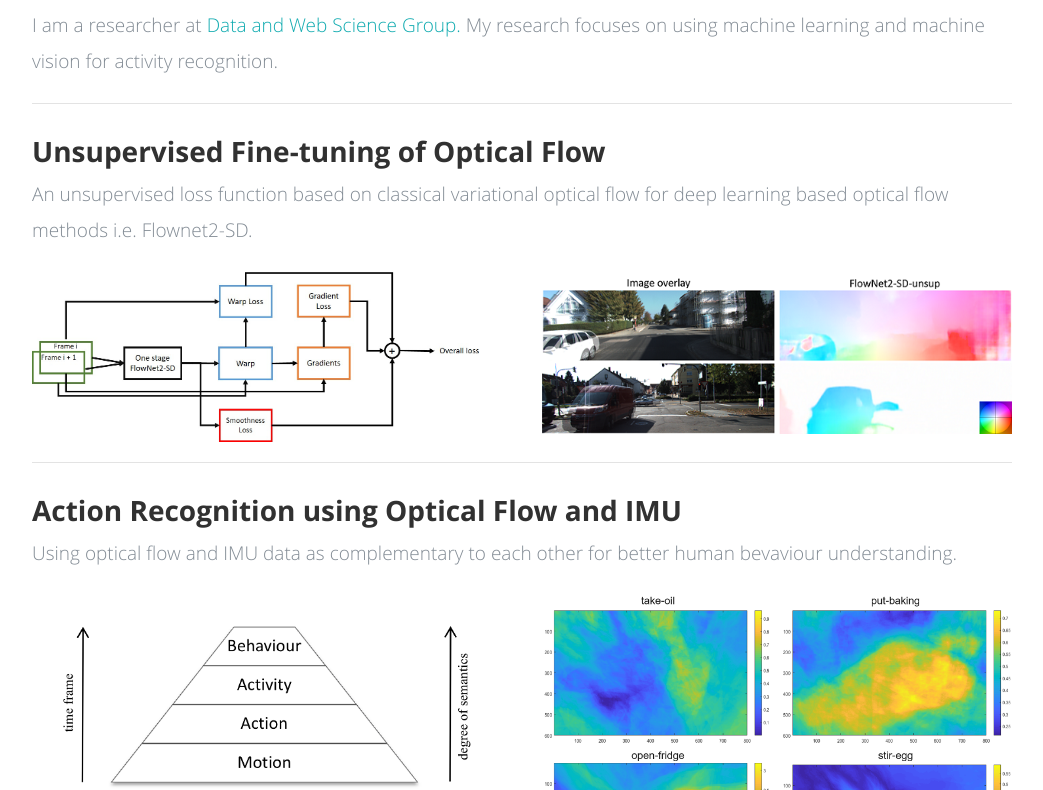
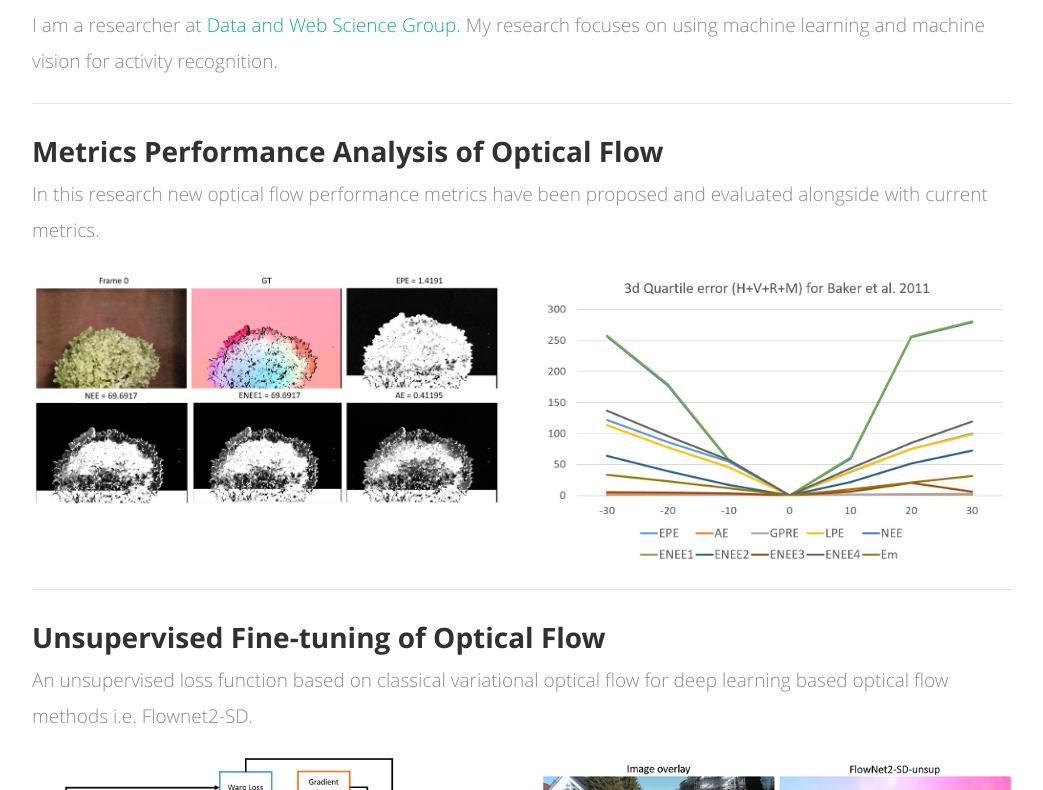
Before and after one commit to alhersh/alhersh.github.io, a plain HTML site: page index.html in a window 1280 px wide. Shown: the part 582-1372 px from the top of the page, without its empty margins (118-1161 px from the left). Drawn offline with nearby package versions, Linux system fonts and the light colour scheme; files whose address does not match are found by name.

Commit message:
Update index.html

```diff
--- a/index.html
+++ b/index.html
@@ -113,6 +113,25 @@
             </p>
 
             <hr>
+            <div class="row">
+
+              <div class="twelve columns">
+                <h2> Metrics Performance Analysis of Optical Flow </h2>
+                <p class="lead add-bottom">
+                    In this research new optical ﬂow performance metrics have been proposed and evaluated alongside with current metrics.
+                </p>
+
+              </div>
+
+              <div class="six columns">
+                <img src="media/Baker_error_visualization.jpg">
+              </div>
+                <div class="six columns">
+                    <img src="media/3dQurtile_Error_Baker.jpg">
+                </div>
+
+            </div>
+           <hr>
             <div class="row">
 
               <div class="twelve columns">
```
